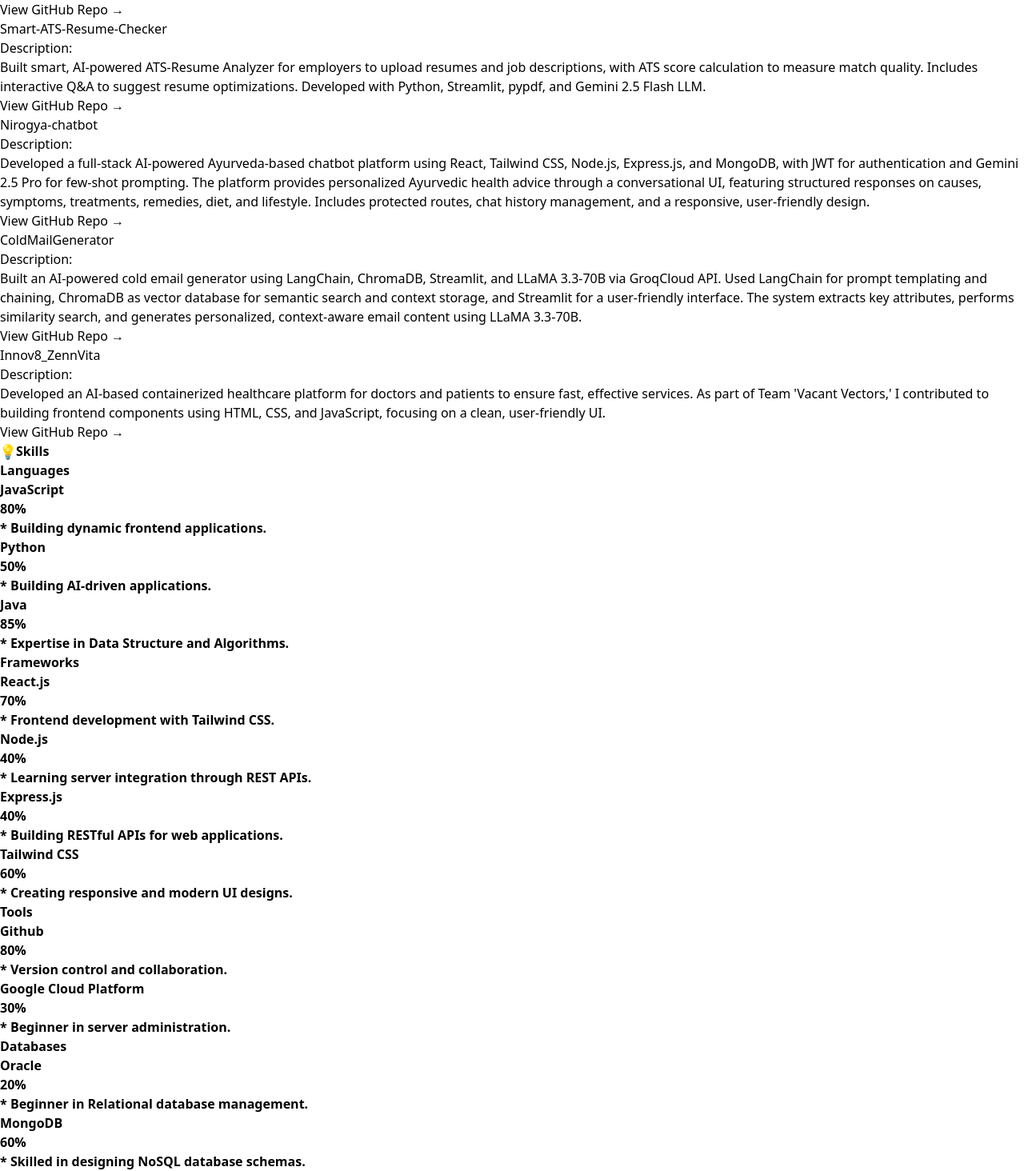
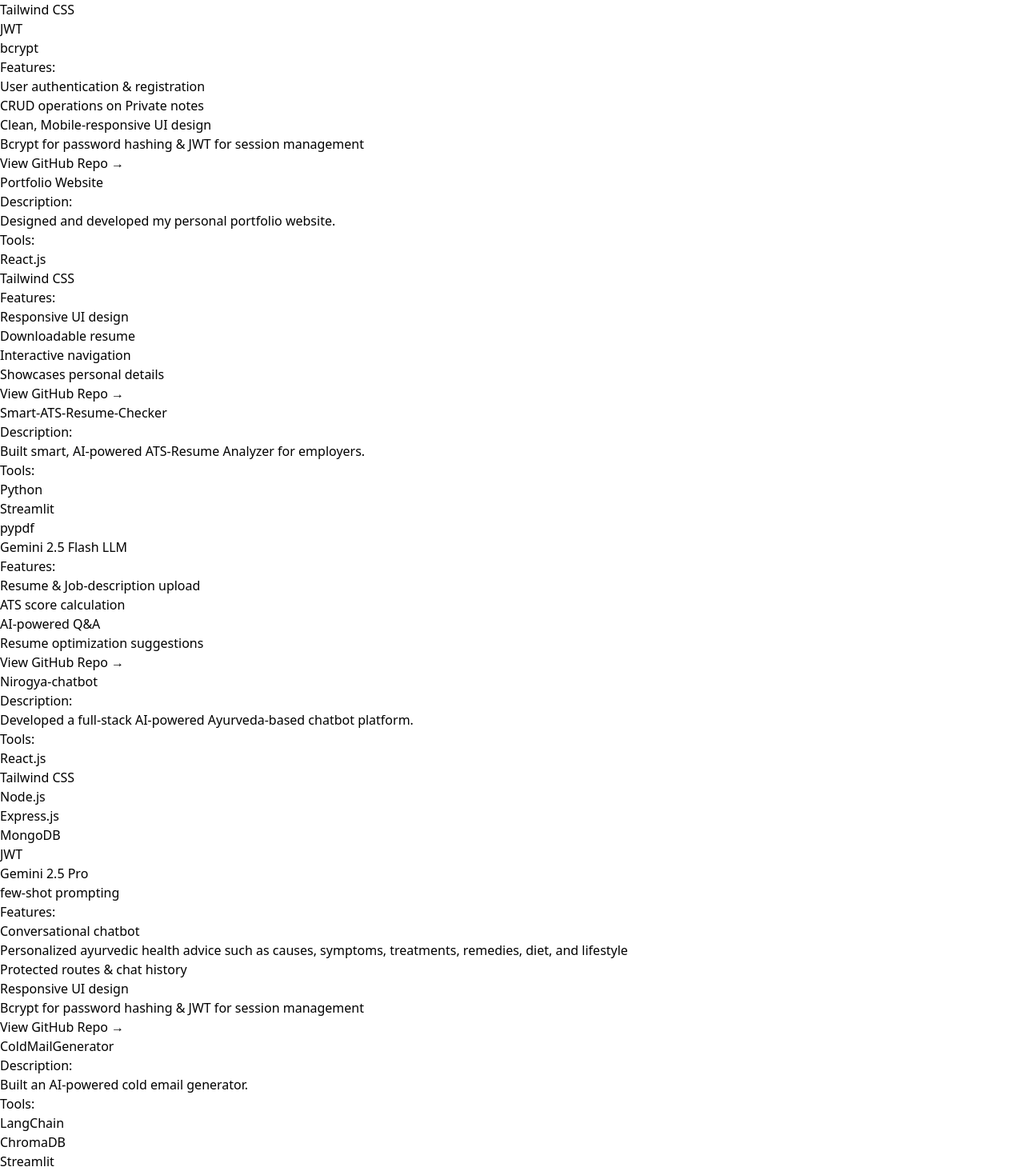
Before and after one commit to Chandranil16/Personal-Portfolio, a React (Vite) app: page / in a window 1280 px wide. Shown: the part 1327-2791 px from the top of the page at 80% size. Built offline with nearby package versions, Linux system fonts and the light colour scheme.

Commit message:
Updated files and committed changes

```diff
--- a/index.html
+++ b/index.html
@@ -4,7 +4,7 @@
     <meta charset="UTF-8" />
     <link rel="icon" type="image/svg+xml" href="/portfolio.svg" />
     <meta name="viewport" content="width=device-width, initial-scale=1.0" />
-    <title>My Portfolio Website</title>
+    <title>Chandranil Adhikary</title>
   </head>
   <body>
     <div id="root"></div>
--- a/package.json
+++ b/package.json
@@ -13,6 +13,7 @@
     "lucide-react": "^0.487.0",
     "react": "^19.0.0",
     "react-dom": "^19.0.0",
+    "react-hot-toast": "^2.5.2",
     "react-icons": "^5.5.0",
     "react-to-print": "^3.1.0"
   },
--- a/src/App.jsx
+++ b/src/App.jsx
@@ -1,4 +1,5 @@
 import React from "react";
+import { Toaster } from "react-hot-toast";
 import Navigationbar from "./components/NavigationBar";
 import Home from "./components/Home";
 import AboutMe from "./components/Aboutme";
@@ -7,15 +8,18 @@
 import Skills from "./components/Skills";
 import Resume from "./components/Resume";
 import Sociallinks from "./components/Sociallinks";
+import ContactDialog from "./components/ContactDialog";
 import './index.css';
 
 function App() {
   return (
-    <div className="min-h-screen w-full bg-gradient-to-br from-violet-500 via-blue-100 to-white bg-fixed">
-      <div className="relative z-10">
-        <Navigationbar />
-        <main className="max-w-5xl mx-auto px-2 sm:px-4">
-          <section className="mb-10 transition-all duration-500">
+    <>
+      <Toaster position="top-center" />
+      <div className="min-h-screen w-full bg-gradient-to-br from-violet-500 via-blue-100 to-white bg-fixed">
+        <div className="relative z-10">
+          <Navigationbar />
+          <main className="max-w-5xl mx-auto px-2 sm:px-4">
+            <section className="mb-10 transition-all duration-500">
             <Home />
           </section>
           <SectionCard>
@@ -36,6 +40,9 @@
           <SectionCard>
             <Resume />
           </SectionCard>
+          <SectionCard>
+            <ContactDialog />
+          </SectionCard>
         </main>
       </div>
       {/* Parallax effect */}
@@ -43,6 +50,7 @@
         <div className="w-full h-full bg-gradient-to-br from-violet-400/30 via-blue-200/20 to-white" style={{backgroundAttachment: 'fixed'}} />
       </div>
     </div>
+    </>
   );
 }
 
--- a/src/components/Aboutme.jsx
+++ b/src/components/Aboutme.jsx
@@ -57,7 +57,7 @@
           <p className="text-lg md:text-xl mt-4">
             <span className="font-semibold text-indigo-700">Objectives:</span>{" "}
             <span className="font-semibold text-black">
-              To innovate and make a career in the technology industry by building impactful software solutions
+              My goal is to acquire the necessary skills and gain experience as a fresher, to prepare myself for a successful career.
             </span>
           </p>
           <p className="text-lg md:text-xl mt-4">
--- /dev/null
+++ b/src/components/ContactDialog.jsx
@@ -0,0 +1,133 @@
+import React, { useState } from "react";
+import toast from "react-hot-toast";
+import { FaEnvelopeOpenText } from "react-icons/fa";
+
+const WEB3FORMS_ACCESS_KEY = "6fc6e33d-199d-41d8-b097-3154205bf1c1"; // Replace with your Web3Forms access key
+
+export default function ContactDialog() {
+  const [form, setForm] = useState({
+    name: "",
+    email: "",
+    subject: "",
+    message: "",
+  });
+  const [sending, setSending] = useState(false);
+
+  const handleChange = (e) => {
+    setForm({ ...form, [e.target.name]: e.target.value });
+  };
+
+  const handleSubmit = async (e) => {
+    e.preventDefault();
+    if (!form.name || !form.email || !form.subject || !form.message) {
+      toast.error("All fields are mandatory.");
+      return;
+    }
+    setSending(true);
+    try {
+      const res = await fetch("https://api.web3forms.com/submit", {
+        method: "POST",
+        headers: { "Content-Type": "application/json" },
+        body: JSON.stringify({
+          access_key: WEB3FORMS_ACCESS_KEY,
+          name: form.name,
+          email: form.email,
+          subject: form.subject,
+          message: form.message,
+        }),
+      });
+      const data = await res.json();
+      if (data.success) {
+        toast.success("Email sent successfully!");
+        setForm({ name: "", email: "", subject: "", message: "" });
+      } else {
+        toast.error("Failed to send email. Try again later.");
+      }
+    } catch {
+      toast.error("Failed to send email. Try again later.");
+    }
+    setSending(false);
+  };
+
+  return (
+    <section id="contact" className="py-4">
+      <h2
+        className="text-2xl md:text-3xl font-bold text-center mb-8 flex items-center justify-center gap-2
+        bg-gradient-to-r from-violet-500 via-blue-500 to-indigo-500 bg-clip-text text-transparent"
+      >
+        <span className="inline-block animate-spin-slow text-blue-700">
+          <FaEnvelopeOpenText size={32} />
+        </span>
+          Contact Me
+      </h2>
+      <div className="bg-gradient-to-br from-violet-100/70 via-blue-100/60 to-white/80 dark:from-violet-200/20 dark:via-blue-200/20 dark:to-slate-200/20 rounded-3xl shadow-2xl p-8 w-full max-w-2xl mx-auto animate-fade-in">
+        <p className="text-base text-gray-700 dark:text-gray-700 text-center max-w-lg mx-auto mb-8">
+          Have any questions about projects, or just want to collaborate for work or any opportunities? Fill out the form
+          below and I'll get back to you!
+        </p>
+        <form onSubmit={handleSubmit} className="space-y-6">
+          <div className="flex flex-col md:flex-row gap-6">
+            <input
+              className="flex-1 px-4 py-3 rounded-xl bg-white/30 dark:bg-slate-800/30 border border-violet-300 dark:border-violet-700 focus:outline-none focus:ring-2 focus:ring-violet-400 placeholder:text-violet-500 dark:placeholder:text-violet-900 text-violet-700 dark:text-violet shadow-sm transition"
+              type="text"
+              name="name"
+              placeholder="Your Name"
+              value={form.name}
+              onChange={handleChange}
+              required
+              autoComplete="off"
+            />
+            <input
+              className="flex-1 px-4 py-3 rounded-xl bg-white/30 dark:bg-slate-800/30 border border-violet-300 dark:border-violet-700 focus:outline-none focus:ring-2 focus:ring-violet-400 placeholder:text-violet-700 dark:placeholder:text-violet-900 text-violet-900 dark:text-violet shadow-sm transition"
+              type="email"
+              name="email"
+              placeholder="Your Email"
+              value={form.email}
+              onChange={handleChange}
+              required
+              autoComplete="off"
+            />
+          </div>
+          <input
+            className="w-full px-4 py-3 rounded-xl bg-white/30 dark:bg-slate-800/30 border border-violet-300 dark:border-violet-700 focus:outline-none focus:ring-2 focus:ring-violet-400 placeholder:text-violet-700 dark:placeholder:text-violet-900 text-violet-900 dark:text-violet shadow-sm transition"
+            type="text"
+            name="subject"
+            placeholder="Subject"
+            value={form.subject}
+            onChange={handleChange}
+            required
+            autoComplete="off"
+          />
+          <textarea
+            className="w-full px-4 py-3 rounded-xl bg-white/30 dark:bg-slate-800/30 border border-violet-300 dark:border-violet-700 focus:outline-none focus:ring-2 focus:ring-violet-400 placeholder:text-violet-700 dark:placeholder:text-violet-900 text-violet-900 dark:text-violet shadow-sm transition resize-none"
+            name="message"
+            placeholder="Your Message"
+            rows={5}
+            value={form.message}
+            onChange={handleChange}
+            required
+          />
+          <button
+            type="submit"
+            disabled={sending}
+            className="w-full py-3 rounded-xl bg-gradient-to-r from-violet-500 via-blue-500 to-indigo-500 text-white font-extrabold text-lg shadow-lg transition-all duration-200 hover:scale-105 hover:from-violet-700 hover:via-blue-600 hover:to-indigo-700 active:scale-100"
+          >
+            {sending ? "Sending..." : "Send Message"}
+          </button>
+        </form>
+      </div>
+      <style>
+        {`
+          .animate-spin-slow {
+            animation: spin 3s linear infinite;
+            display: inline-flex;
+            vertical-align: middle;
+          }
+          @keyframes spin {
+            100% { transform: rotate(360deg); }
+          }
+        `}
+      </style>
+    </section>
+  );
+}
--- a/src/components/Projects.jsx
+++ b/src/components/Projects.jsx
@@ -4,44 +4,83 @@
 const projects = [
   {
     title: "Mynotes_app",
-    Description: [
-      "Built a secure full-stack Notes App using MERN stack with user registration and login using bcrypt for password hashing and JWT for session management (Node.js, Express.js, MongoDB). Users can add, edit, and delete private notes linked to their account. UI built with React.js and Tailwind CSS for a clean, mobile-responsive design.",
+    description: [
+      "Built a secure full-stack Notes App using MERN stack.",
+    ],
+    tools: ["React.js", "Node.js", "Express.js", "MongoDB", "Tailwind CSS", "JWT", "bcrypt"],
+    features: [
+      "User authentication & registration",
+      "CRUD operations on Private notes",
+      "Clean, Mobile-responsive UI design",
+      "Bcrypt for password hashing & JWT for session management"
     ],
     github: "https://github.com/Chandranil16/Mynotes_app",
   },
   {
     title: "Portfolio Website",
-    Description: [
-      "Designed and developed my personal portfolio website using ReactJS, Tailwind CSS. Showcases key sections including Home, About Me, Academics, Projects, Skills, Social Links, and a downloadable Resume link. Built with a mobile-responsive design for a clean, interactive user experience.",
+    description: [
+      "Designed and developed my personal portfolio website.",
     ],
     tools: ["React.js", "Tailwind CSS"],
+    features: [
+      "Responsive UI design",
+      "Downloadable resume",
+      "Interactive navigation",
+      "Showcases personal details"
+    ],
     github: "https://github.com/Chandranil16/Personal-Portfolio",
   },
   {
     title: "Smart-ATS-Resume-Checker",
-    Description: [
-      "Built smart, AI-powered ATS-Resume Analyzer for employers to upload resumes and job descriptions, with ATS score calculation to measure match quality. Includes interactive Q&A to suggest resume optimizations. Developed with Python, Streamlit, pypdf, and Gemini 2.5 Flash LLM.",
+    description: [
+      "Built smart, AI-powered ATS-Resume Analyzer for employers.",
+    ],
+    tools: ["Python", "Streamlit", "pypdf", "Gemini 2.5 Flash LLM"],
+    features: [
+      "Resume & Job-description upload",
+      "ATS score calculation",
+      "AI-powered Q&A",
+      "Resume optimization suggestions"
     ],
     github: "https://github.com/Chandranil16/Smart-ATS-Resume-Checker",
   },
   {
     title: "Nirogya-chatbot",
-    Description: [
-      "Developed a full-stack AI-powered Ayurveda-based chatbot platform using React, Tailwind CSS, Node.js, Express.js, and MongoDB, with JWT for authentication and Gemini 2.5 Pro for few-shot prompting. The platform provides personalized Ayurvedic health advice through a conversational UI, featuring structured responses on causes, symptoms, treatments, remedies, diet, and lifestyle. Includes protected routes, chat history management, and a responsive, user-friendly design.",
+    description: [
+      "Developed a full-stack AI-powered Ayurveda-based chatbot platform.",
+    ],
+    tools: ["React.js", "Tailwind CSS", "Node.js", "Express.js", "MongoDB", "JWT", "Gemini 2.5 Pro", "few-shot prompting"],
+    features: [
+      "Conversational chatbot",
+      "Personalized ayurvedic health advice such as causes, symptoms, treatments, remedies, diet, and lifestyle",
+      "Protected routes & chat history",
+      "Responsive UI design",
+      "Bcrypt for password hashing & JWT for session management"
     ],
     github: "https://github.com/Chandranil16/Nirogya-chatbot",
   },
   {
     title: "ColdMailGenerator",
-    Description: [
-      "Built an AI-powered cold email generator using LangChain, ChromaDB, Streamlit, and LLaMA 3.3-70B via GroqCloud API. Used LangChain for prompt templating and chaining, ChromaDB as vector database for semantic search and context storage, and Streamlit for a user-friendly interface. The system extracts key attributes, performs similarity search, and generates personalized, context-aware email content using LLaMA 3.3-70B.",
+    description: [
+      "Built an AI-powered cold email generator.",
+    ],
+    tools: ["LangChain", "ChromaDB", "Streamlit", "LLaMA 3.3-70B", "GroqCloud API"],
+    features: [
+      "AI-powered email generation",
+      "Semantic search and context storage using vector database",
+      "User-friendly interface",
+      "Personalized content"
     ],
     github: "https://github.com/Chandranil16/ColdMailGenerator",
   },
   {
     title: "Innov8_ZennVita",
-    Description: [
-      "Developed an AI-based containerized healthcare platform for doctors and patients to ensure fast, effective services. As part of Team 'Vacant Vectors,' I contributed to building frontend components using HTML, CSS, and JavaScript, focusing on a clean, user-friendly UI.",
+    description: [
+      "Developed an AI-based containerized healthcare platform for doctors and patients to ensure fast, effective services. As part of Team 'Vacant Vectors,' I contributed to building frontend components.",
+    ],
+    tools: ["HTML", "CSS", "JavaScript"],
+    features: [
+      "User-friendly design",
     ],
     github: "https://github.com/Chandranil16/Innov8_ZennVita",
   },
@@ -70,22 +109,37 @@
               <h3 className="text-lg md:text-xl font-semibold">
                 {project.title}
               </h3>
-              <span className="text-xs  text-blue-700 px-2 py-0.5 rounded">
-                {project.duration}
-              </span>
             </div>
-            <p className="text-gray-900 text-sm mb-1">{project.description}</p>
             <div className="mb-1">
               <span className="font-semibold text-black text-sm">
                 Description:
               </span>
               <ul className="list-disc list-inside text-gray-900 text-sm mt-0.5">
-                {project.Description.map((item, i) => (
+                {project.description.map((item, i) => (
                   <li key={i}>{item}</li>
                 ))}
               </ul>
             </div>
-
+            <div className="mb-1">
+              <span className="font-semibold text-black text-sm">
+                Tools:
+              </span>
+              <ul className="list-disc list-inside text-gray-900 text-sm mt-0.5">
+                {project.tools.map((tool, i) => (
+                  <li key={i}>{tool}</li>
+                ))}
+              </ul>
+            </div>
+            <div className="mb-1">
+              <span className="font-semibold text-black text-sm">
+                Features:
+              </span>
+              <ul className="list-disc list-inside text-gray-900 text-sm mt-0.5">
+                {project.features.map((feature, i) => (
+                  <li key={i}>{feature}</li>
+                ))}
+              </ul>
+            </div>
             <a
               href={project.github}
               target="_blank"
--- a/src/components/Skills.jsx
+++ b/src/components/Skills.jsx
@@ -5,38 +5,54 @@
     {
       category: "Languages",
       items: [
-        { name: "JavaScript", level: 80, description: "Building dynamic frontend applications." },
-        { name: "Python", level: 50, description: "Building AI-driven applications." },
-        { name: "Java", level: 85, description: "Expertise in Data Structure and Algorithms." }
+        { name: "JavaScript", description: "Intermediate", level: 60 },
+        { name: "Python", description: "Intermediate", level: 60 },
+        { name: "Java", description: "Intermediate", level: 60 }
       ],
     },
     {
-      category: "Frameworks",
+      category: "Web Technologies",
       items: [
-        { name: "React.js", level: 70, description: "Frontend development with Tailwind CSS." },
-        { name: "Node.js", level: 40, description: "Learning server integration through REST APIs." },
-        { name: "Express.js", level: 40, description: "Building RESTful APIs for web applications." },
-        { name: "Tailwind CSS", level: 60, description: "Creating responsive and modern UI designs." },
+        { name: "HTML", description: "Advanced", level: 80 },
+        { name: "CSS", description: "Advanced", level: 80 },
+        { name: "React.js", description: "Intermediate", level: 60 },
+        { name: "Node.js", description: "Intermediate", level: 60 },
+        { name: "Express.js", description: "Intermediate", level: 60 },
+        { name: "Tailwind CSS", description: "Advanced", level: 80 },
       ],
     },
     {
       category: "Tools",
       items: [
-        { name: "Github", level: 80, description: "Version control and collaboration." },
-        { name: "Google Cloud Platform", level: 30, description: "Beginner in server administration." },
+        { name: "Github", description: "Intermediate", level: 60 },
+        { name: "Postman", description: "Intermediate", level: 60 },
       ],
     },
     {
       category: "Databases",
       items: [
-        { name: "Oracle", level: 20, description: "Beginner in Relational database management." },
-        { name: "MongoDB", level: 60, description: "Skilled in designing NoSQL database schemas." },
+        { name: "Oracle", description: "Beginner", level: 30 },
+        { name: "MongoDB", description: "Intermediate", level: 60 },
+      ],
+    },
+    {
+      category: "Cloud Technologies",
+      items: [
+        { name: "Google Cloud Platform", description: "Beginner", level: 30 },
+      ],
+    },
+    {
+      category: "AI/ML Technologies",
+      items: [
+        { name: "Machine Learning", description: "Beginner", level: 30 },
+        { name: "Deep Learning", description: "Beginner", level: 30 },
+        { name: "LLM", description: "Beginner", level: 30 },
       ],
     },
     {
       category: "Technology Stack",
       items:[
-        { name: "MERN Stack", level: 60, description: "Built dynamic web applications using MERN Stack." },
+        { name: "MERN Stack", description: "Intermediate", level: 60 },
       ]
     }
   ];
@@ -72,26 +88,20 @@
                       className="bg-violet-500 h-2 rounded-full transition-all duration-500"
                       style={{ width: `${skill.level}%` }}
                     ></div>
+                    {/* Show Beginner/Intermediate/Advanced on hover at the end of the bar */}
                     <span
-                      className="absolute top-[-25px] left-[calc(100%)] text-sm font-bold text-black opacity-0 group-hover:opacity-100 transition-opacity duration-500"
+                      className="absolute top-[-25px] left-[calc(100%)] text-sm font-bold text-purple-700 opacity-0 group-hover:opacity-100 transition-opacity duration-500"
                       style={{ left: `${skill.level}%` }}
                     >
-                      <strong>{skill.level}%</strong>
+                      <strong>
+                        {skill.level >= 80
+                          ? "Advanced"
+                          : skill.level >= 60
+                          ? "Intermediate"
+                          : "Beginner"}
+                      </strong>
                     </span>
                   </div>
-                  <p
-                    className={`text-xs mt-1 transition-colors duration-500 ${
-                      skillCategory.category === "Languages"
-                        ? "text-red-500"
-                        : skillCategory.category === "Frameworks"
-                        ? "text-red-500"
-                        : skillCategory.category === "Databases"
-                        ? "text-red-500"
-                        : "text-red-500"
-                    } group-hover:text-purple-700`}
-                  >
-                    <strong>{`* ${skill.description}`}</strong>
-                  </p>
                 </div>
               ))}
             </div>
```
Also changed, not shown: src/components/NavigationBar.jsx (+17 -2 lines), 1 other file (tests, documents, lock files or other folders).
